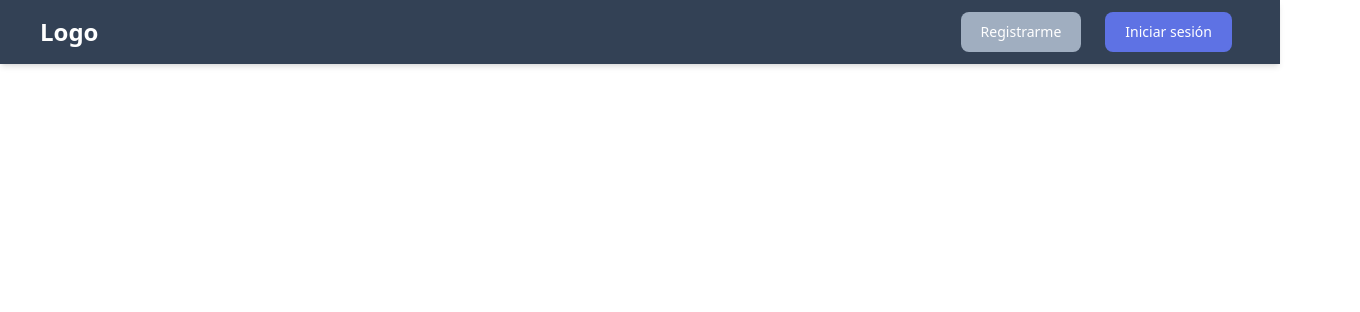
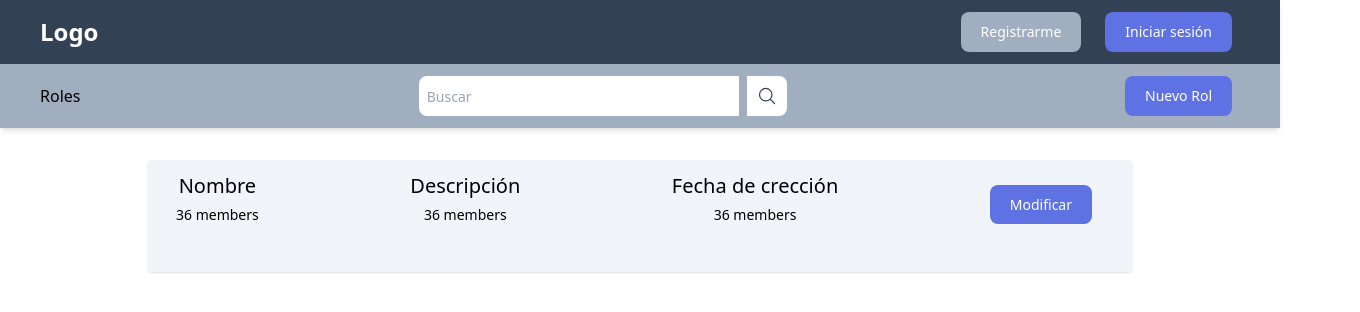
Before and after one commit to KevinJPC/portal-project-app, a React (Create React App) app: page /admin/roles/actives in a window 1280 px wide. Shown: the top 312 px of the page, 1360 px wide, since content can reach past the window. Built offline with nearby package versions, Linux system fonts and the light colour scheme.

Commit message:
Add search bar

```diff
--- a/src/pages/role/ActivesRoles.js
+++ b/src/pages/role/ActivesRoles.js
@@ -6,10 +6,85 @@ const ActivesRoles = () => {
 	const [open, setOpen] = useState(false)
 	return (
 		<div>
-
+			<div className='shadow-md w-full fixed top-16 left-0'>
+				<div className='md:flex items-center justify-between bg-silver py-4 md:p-3 md:px-10 px-6'>
+					<div className='text-1xl flex items-center text-grey right-4'>
+						Roles
+					</div>
+					<form className='flex items-center'>
+						<div className='relative w-full'>
+							<input
+								className='bg-white h-10 px-2 text-sm outline-none rounded-l-lg w-80'
+								type='search'
+								name='search'
+								placeholder='Buscar'
+							/>
+						</div>
+						<button
+							type='submit'
+							className='p-2.5 ml-2 text-sm font-medium bg-white hover:bg-blue-800 rounded-r-lg '
+						>
+							<MagnifyingGlassIcon className='h-5 w-5 text-blue ' />
+						</button>
+					</form>
+					<Link
+						to='/'
+						className='text-white bg-purple text-center font-medium rounded-lg text-sm px-4 py-2 md:px-5 md:py-2.5 mr-1 md:mr-2'
+						onClick={() => setOpen(!open)}
+					>
+						Nuevo Rol
+					</Link>
+				</div>
+			</div>
 
 			<div className=' mt-16'>
-				<div className='flex flex-col items-center pt-6 justify-center sm:pt-0'></div>
+				<div className='flex flex-col items-center pt-6 justify-center sm:pt-0'>
+					<div className='bg-gray-50  flex items-center justify-center px-16'>
+						<div className='py-8 w-full'>
+							<div className='lg:flex items-center justify-center w-full'>
+								<div className='w-3/4 justify-center bg-gray p-4 shadow rounded'>
+									<div className='flex items-center pb-6'>
+										<div className='flex items-start justify-between w-screen'>
+											<div className='pl-3 text-center'>
+												<p className='text-xl font-medium leading-5 text-gray-800'>
+													Nombre
+												</p>
+												<p className='text-sm leading-normal pt-2 text-gray-500'>
+													36 members
+												</p>
+											</div>
+											<div className='pl-3 text-center'>
+												<p className='text-xl font-medium leading-5 text-gray-800'>
+													Descripción
+												</p>
+												<p className='text-sm leading-normal pt-2 text-gray-500'>
+													36 members
+												</p>
+											</div>
+											<div className='pl-3 text-center'>
+												<p className='text-xl font-medium leading-5 text-gray-800'>
+													Fecha de crección
+												</p>
+												<p className='text-sm leading-normal pt-2 text-gray-500'>
+													36 members
+												</p>
+											</div>
+											<div className='pl-3 p-4 text-center'>
+												<Link
+													to='/'
+													className='text-white  bg-purple text-center font-medium rounded-lg text-sm px-4 py-2 md:px-5 md:py-2.5 mr-1 md:mr-2'
+													onClick={() => setOpen(!open)}
+												>
+													Modificar
+												</Link>
+											</div>
+										</div>
+									</div>
+								</div>
+							</div>
+						</div>
+					</div>
+				</div>
 			</div>
 		</div>
 	)
```
